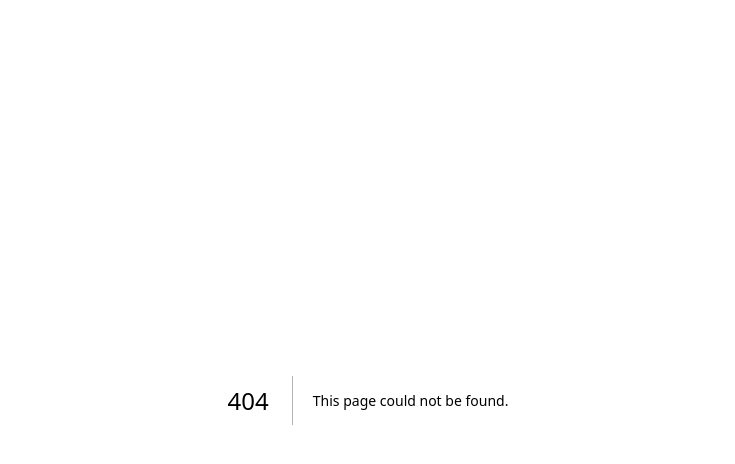
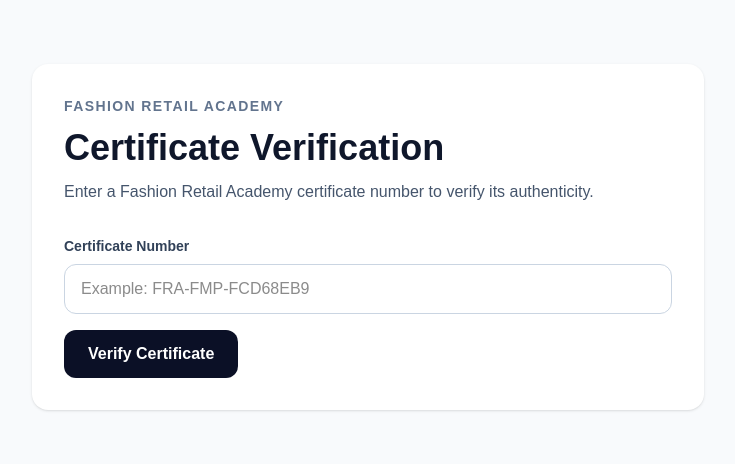
Before and after one commit to fashion-retail-academy/fashion-retail-academy, a Next.js app: page /verify in a window 1280 px wide. Before the commit this address had no page. Shown: the top 464 px of the page, without its empty margins (272-1007 px from the left). Built offline with nearby package versions, Linux system fonts and the light colour scheme.

Commit message:
Add certificate verification page

```diff
--- /dev/null
+++ b/app/api/razorpay/verify-certificate/route.ts
@@ -0,0 +1,57 @@
+import { NextRequest, NextResponse } from "next/server";
+import { createClient } from "@supabase/supabase-js";
+
+export async function GET(request: NextRequest) {
+  try {
+    const certificateNumber = request.nextUrl.searchParams.get(
+      "certificate_number"
+    );
+
+    if (!certificateNumber) {
+      return NextResponse.json(
+        { valid: false, error: "Certificate number is required." },
+        { status: 400 }
+      );
+    }
+
+    const supabase = createClient(
+      process.env.NEXT_PUBLIC_SUPABASE_URL!,
+      process.env.NEXT_PUBLIC_SUPABASE_PUBLISHABLE_KEY!
+    );
+
+    const { data: certificate, error } = await supabase
+      .from("certificates")
+      .select(
+        "certificate_number, student_name, course_title, completed_at"
+      )
+      .eq("certificate_number", certificateNumber.trim().toUpperCase())
+      .maybeSingle();
+
+    if (error) {
+      console.error("CERTIFICATE VERIFICATION ERROR:", error);
+
+      return NextResponse.json(
+        { valid: false, error: "Unable to verify certificate." },
+        { status: 500 }
+      );
+    }
+
+    if (!certificate) {
+      return NextResponse.json({
+        valid: false,
+      });
+    }
+
+    return NextResponse.json({
+      valid: true,
+      certificate,
+    });
+  } catch (error) {
+    console.error("VERIFY CERTIFICATE ERROR:", error);
+
+    return NextResponse.json(
+      { valid: false, error: "Unable to verify certificate." },
+      { status: 500 }
+    );
+  }
+}
--- /dev/null
+++ b/app/verify/page.tsx
@@ -0,0 +1,113 @@
+"use client";
+
+import { useState } from "react";
+
+export default function VerifyCertificatePage() {
+  const [certificateNumber, setCertificateNumber] = useState("");
+  const [result, setResult] = useState<any>(null);
+  const [loading, setLoading] = useState(false);
+
+  async function verifyCertificate(e: React.FormEvent) {
+    e.preventDefault();
+
+    setLoading(true);
+    setResult(null);
+
+    const response = await fetch(
+      `/api/razorpay/verify-certificate?certificate_number=${encodeURIComponent(
+        certificateNumber.trim()
+      )}`
+    );
+
+    const data = await response.json();
+
+    setResult(data);
+    setLoading(false);
+  }
+
+  return (
+    <main className="min-h-screen bg-slate-50 px-6 py-16">
+      <div className="mx-auto max-w-2xl">
+        <div className="rounded-2xl bg-white p-8 shadow-sm">
+          <p className="text-sm font-semibold tracking-widest text-slate-500">
+            FASHION RETAIL ACADEMY
+          </p>
+
+          <h1 className="mt-3 text-4xl font-bold text-slate-900">
+            Certificate Verification
+          </h1>
+
+          <p className="mt-3 text-slate-600">
+            Enter a Fashion Retail Academy certificate number to verify its
+            authenticity.
+          </p>
+
+          <form onSubmit={verifyCertificate} className="mt-8">
+            <label className="block text-sm font-semibold text-slate-700">
+              Certificate Number
+            </label>
+
+            <input
+              type="text"
+              value={certificateNumber}
+              onChange={(e) => setCertificateNumber(e.target.value)}
+              placeholder="Example: FRA-FMP-FCD68EB9"
+              className="mt-2 w-full rounded-xl border border-slate-300 px-4 py-3 outline-none focus:border-slate-900"
+              required
+            />
+
+            <button
+              type="submit"
+              disabled={loading}
+              className="mt-4 rounded-xl bg-[#0b1026] px-6 py-3 font-semibold text-white"
+            >
+              {loading ? "Verifying..." : "Verify Certificate"}
+            </button>
+          </form>
+
+          {result?.valid && (
+            <div className="mt-8 rounded-xl border border-emerald-200 bg-emerald-50 p-6">
+              <p className="text-lg font-bold text-emerald-800">
+                ✓ Certificate Valid
+              </p>
+
+              <div className="mt-4 space-y-2 text-slate-700">
+                <p>
+                  <strong>Student:</strong> {result.certificate.student_name}
+                </p>
+
+                <p>
+                  <strong>Course:</strong> {result.certificate.course_title}
+                </p>
+
+                <p>
+                  <strong>Certificate No.:</strong>{" "}
+                  {result.certificate.certificate_number}
+                </p>
+
+                <p>
+                  <strong>Completed:</strong>{" "}
+                  {new Date(
+                    result.certificate.completed_at
+                  ).toLocaleDateString("en-IN")}
+                </p>
+              </div>
+            </div>
+          )}
+
+          {result && !result.valid && (
+            <div className="mt-8 rounded-xl border border-red-200 bg-red-50 p-6">
+              <p className="font-semibold text-red-800">
+                Certificate Not Found
+              </p>
+
+              <p className="mt-2 text-sm text-red-700">
+                Please check the certificate number and try again.
+              </p>
+            </div>
+          )}
+        </div>
+      </div>
+    </main>
+  );
+}
```
